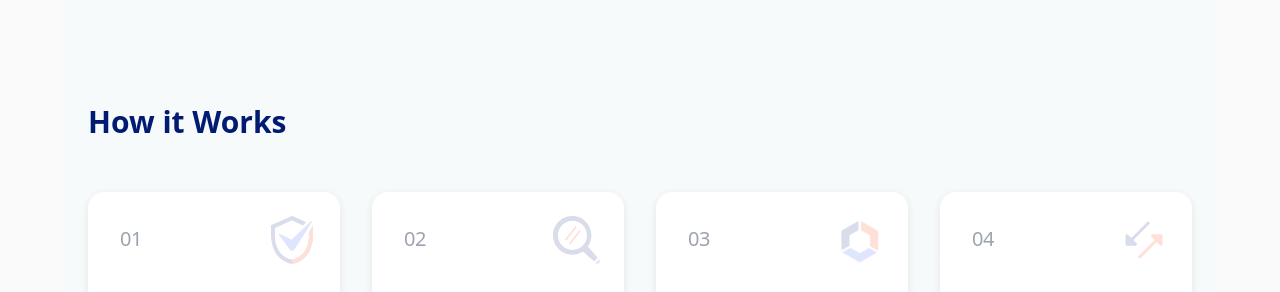
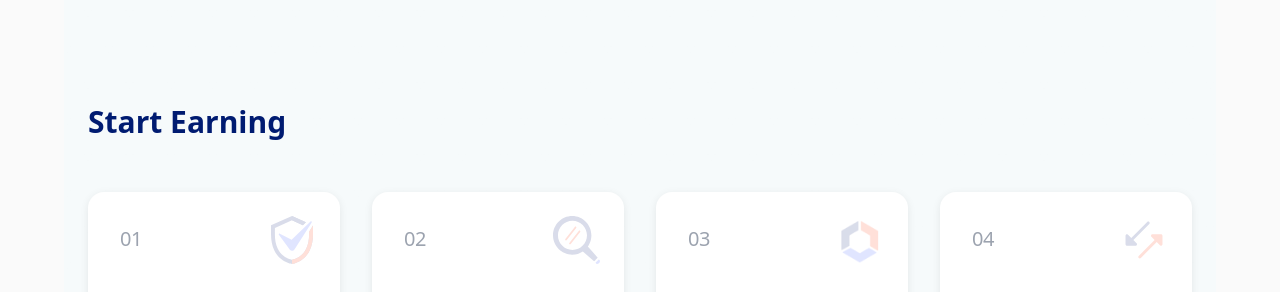
Before and after one commit to stratomercata/stratomercata-website, a Jekyll site: the page built from source/index.html, in a window 1280 px wide and 900 px high, scrolled down 2630 px. Shown: the part 159-451 px from the top of the window. Built offline with Jekyll 4.4.1, drawn with Linux system fonts in a browser that asks for light colours; comment, search, counter and statistics services are not loaded.

Commit message:
Update section title from "How it Works" to "Start Earning" for clarity

```diff
--- a/source/index.html
+++ b/source/index.html
@@ -189,7 +189,7 @@ description: "Easily earn on vaulted gold, silver & crypto. Get instant credit.
 <!-- How it Works Section -->
 <section class="how-it-works-section" id="how-it-works">
     <div class="container">
-        <h2>How it Works</h2>
+        <h2>Start Earning</h2>
         <div class="steps-grid">
             <div class="step-card step-card-yellow">
                 <div class="step-number">01</div>
```
